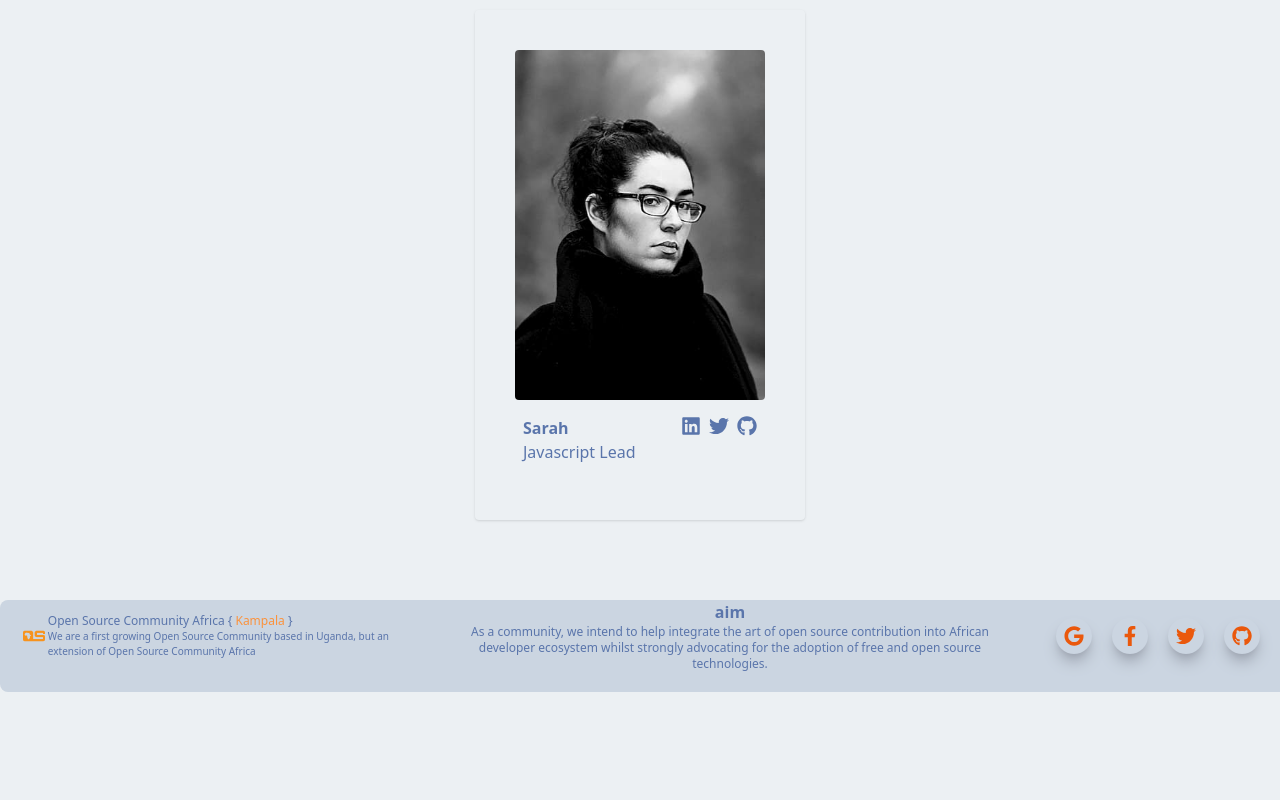
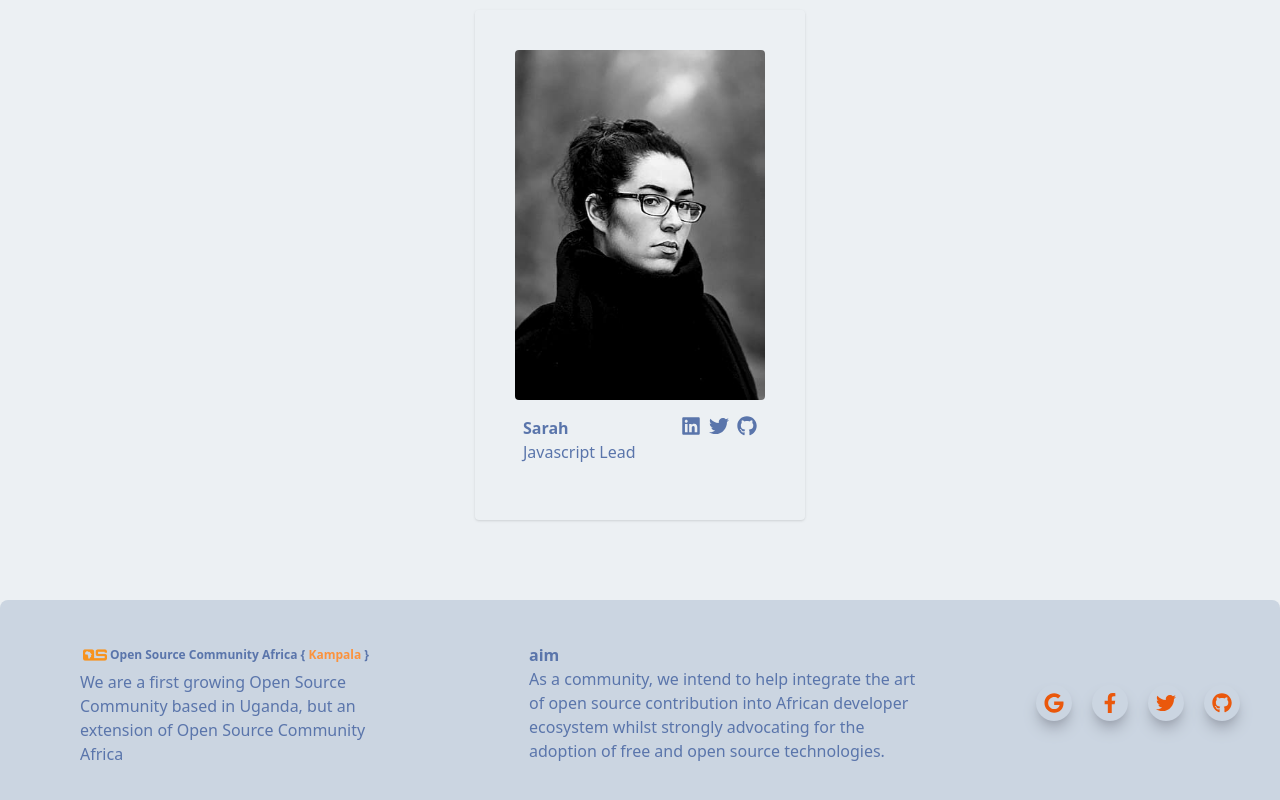
Before and after one commit to oscakampala/oscakampala.github.io, a Next.js app: page / in a window 1280 px wide. Shown: the part 2359-3159 px from the top of the page. Before the commit the page ends 3051 px from the top, so only its background shows below. Built offline with nearby package versions, Linux system fonts and the light colour scheme.

Commit message:
mobi design

```diff
--- a/components/Footer.jsx
+++ b/components/Footer.jsx
@@ -24,13 +24,14 @@ import {
 function Footer() {
   return (
 
-    <footer className="flex-col md:flex  justify-between px-5 pb-5 gap-5  md:flex-row md:gap-10 md:justify-between bg-slate-300 mt-20 w-full  container mx-auto items-center rounded-tl-lg rounded-bl-lg"  >
-      <div className="footerOne">
+    <footer className="flex-col md:flex  md:justify-between items-center md:p-10   md:flex-row md:gap-10 bg-slate-300 mt-20 container mx-auto  rounded-tl-lg rounded-tr-lg"  >
+      <div className="footerOne mx-5 md:mx-10 items-center flex-col ">
         <LogoSm />
+        <p>We are a first growing Open Source Community based in Uganda, but an extension of Open Source Community Africa</p>
       </div>
-      <div className="text-center">
+      <div className=" md:mx-20">
         <h4>aim</h4>
-        <p className="text-xs">As a community, we intend to help integrate the art of open source contribution into African developer ecosystem whilst strongly advocating for the adoption of free and open source technologies.</p>
+        <p>As a community, we intend to help integrate the art of open source contribution into African developer ecosystem whilst strongly advocating for the adoption of free and open source technologies.</p>
       </div>
 
       <div className="social">
--- a/components/LogoSm.jsx
+++ b/components/LogoSm.jsx
@@ -4,15 +4,14 @@ import Image from "next/image";
 
 function LogoSm() {
   return (
-    <div className="flex items-center text-[10px]">
+    <div className="flex items-center text-[10px] min-w-max font-bold">
       <Image src="/images/osca-logo.png" height={30} width={30} />
-      <div className="logoWords w-96">
+      <div className="logoWords">
         <p className="text-xs">
           Open Source Community Africa {"{"}{" "}
           <span className="text-orange-400">Kampala</span>
           {" }"}
         </p>
-        <p>We are a first growing Open Source Community based in Uganda, but an extension of Open Source Community Africa</p>
       </div>
     </div>
   );
```
